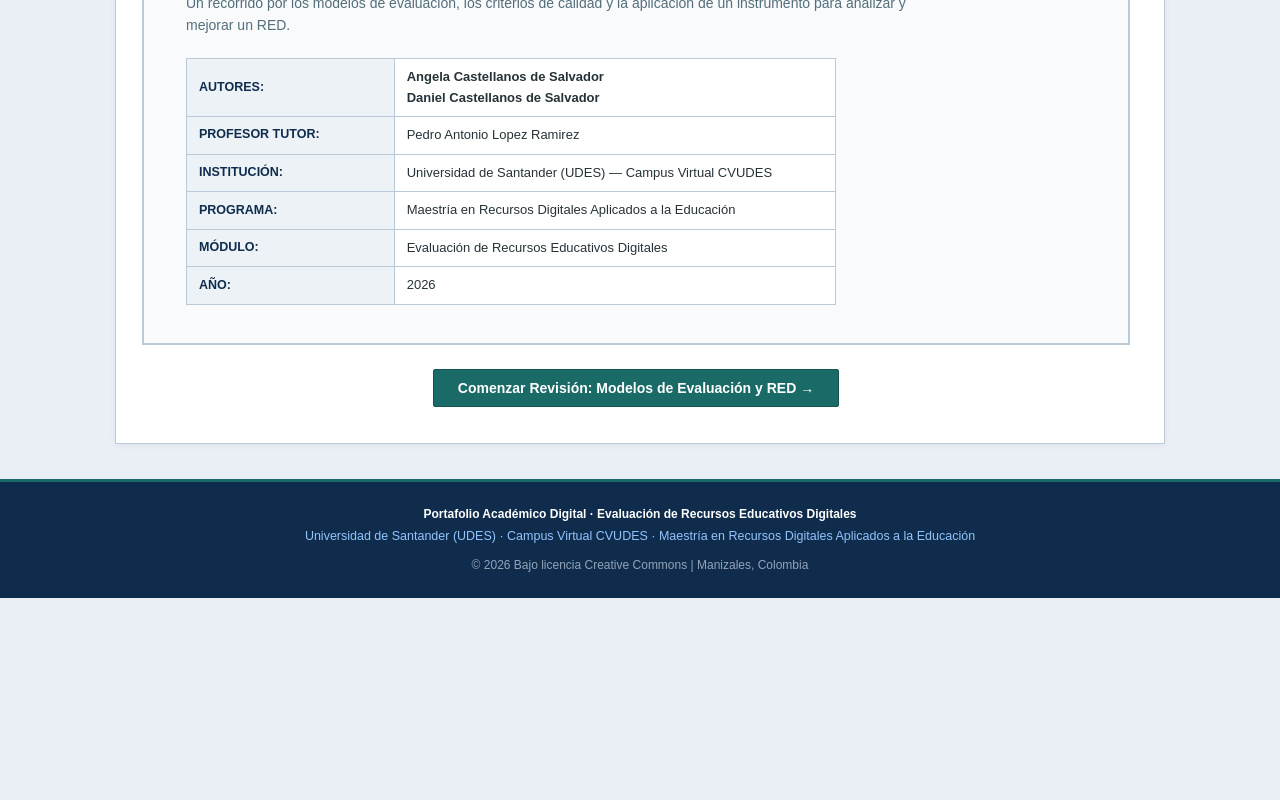
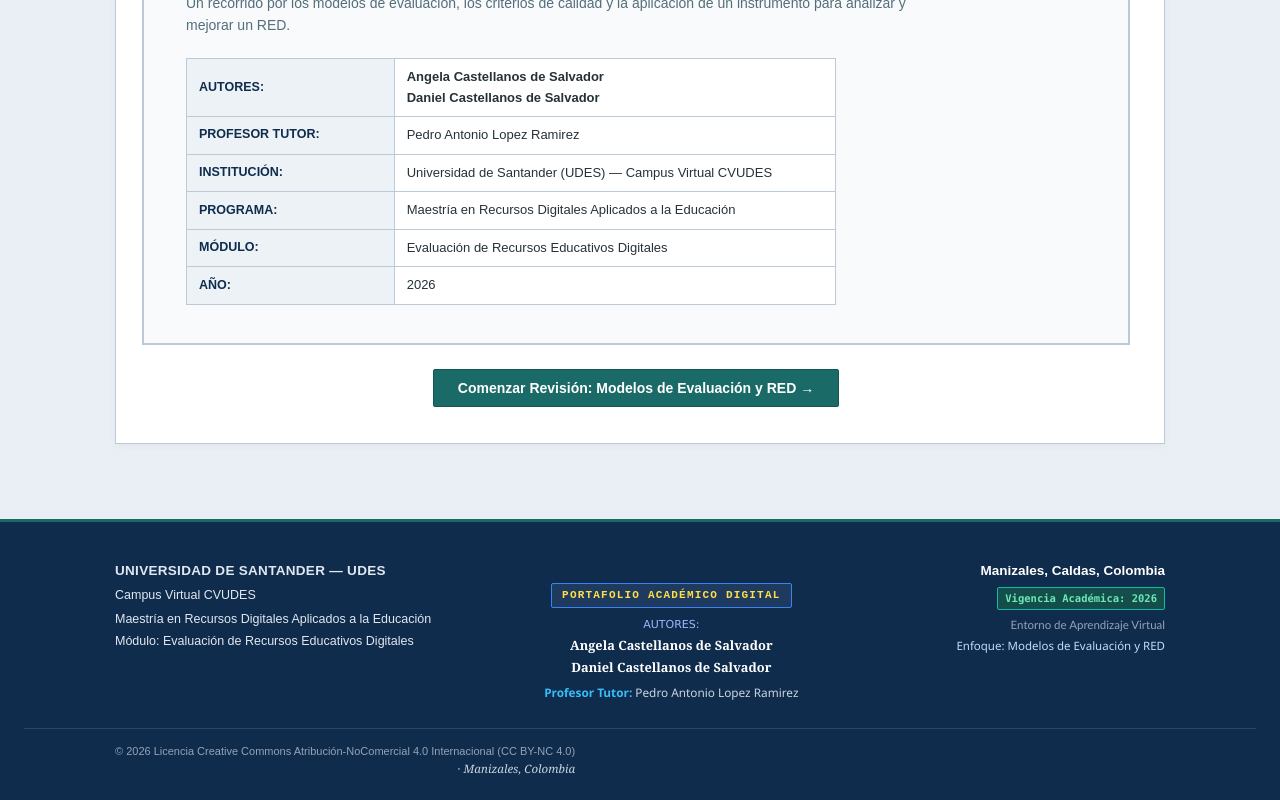
Before and after one commit to sarra232/angelas-project, a React (Vite) app: page / in a window 1280 px wide. Shown: the part 419-1219 px from the top of the page. Before the commit the page ends 1017 px from the top, so only its background shows below. Built offline with nearby package versions, Linux system fonts and the light colour scheme; the HTML template or start-up script is replaced by a standard one.

Commit message:
feat: add Footer component and academic portfolio stylesheet

```diff
--- a/src/components/Footer.jsx
+++ b/src/components/Footer.jsx
@@ -3,15 +3,52 @@
 export default function Footer() {
   return (
     <footer className="wix-footer">
-      <p>
-        <strong>Portafolio Académico Digital · Evaluación de Recursos Educativos Digitales</strong>
-      </p>
-      <p style={{ color: '#93c5fd', fontSize: '12.5px' }}>
-        Universidad de Santander (UDES) · Campus Virtual CVUDES · Maestría en Recursos Digitales Aplicados a la Educación
-      </p>
-      <p style={{ color: '#94a3b8', fontSize: '12px', marginTop: '10px' }}>
-        © 2026 Bajo licencia Creative Commons | Manizales, Colombia
-      </p>
+      <div className="wix-footer-container">
+        {/* Bloque 1: Alineado a la izquierda con tipografía institucional */}
+        <div className="wix-footer-col wix-footer-left">
+          <h4 className="wix-footer-inst-title">UNIVERSIDAD DE SANTANDER — UDES</h4>
+          <p className="wix-footer-campus">Campus Virtual CVUDES</p>
+          <p className="wix-footer-program">
+            Maestría en Recursos Digitales Aplicados a la Educación
+          </p>
+          <p className="wix-footer-module">
+            Módulo: Evaluación de Recursos Educativos Digitales
+          </p>
+        </div>
+
+        {/* Bloque 2: Centrado con tipografía de portada / académica */}
+        <div className="wix-footer-col wix-footer-center">
+          <div className="wix-footer-badge">PORTAFOLIO ACADÉMICO DIGITAL</div>
+          <div className="wix-footer-authors-box">
+            <span className="wix-footer-role-label">Autores:</span>
+            <p className="wix-footer-author-name">Angela Castellanos de Salvador</p>
+            <p className="wix-footer-author-name">Daniel Castellanos de Salvador</p>
+          </div>
+          <p className="wix-footer-tutor">
+            <strong>Profesor Tutor:</strong> Pedro Antonio Lopez Ramirez
+          </p>
+        </div>
+
+        {/* Bloque 3: Alineado a la derecha con datos de ubicación */}
+        <div className="wix-footer-col wix-footer-right">
+          <h5 className="wix-footer-city-title">Manizales, Caldas, Colombia</h5>
+          <p className="wix-footer-year-tag">Vigencia Académica: 2026</p>
+          <p className="wix-footer-detail">Entorno de Aprendizaje Virtual</p>
+          <p className="wix-footer-method">Enfoque: Modelos de Evaluación y RED</p>
+        </div>
+      </div>
+
+      {/* Franja Inferior Separada con Licencia */}
+      <div className="wix-footer-bottom">
+        <div className="wix-footer-bottom-inner">
+          <p className="wix-footer-cc-text">
+            © 2026     Licencia Creative Commons  Atribución-NoComercial 4.0 Internacional      (CC BY-NC 4.0)
+            <p className="wix-footer-sede-text">
+              · Manizales, Colombia
+            </p>
+          </p>
+        </div>
+      </div>
     </footer>
   );
 }
--- a/src/index.css
+++ b/src/index.css
@@ -706,24 +706,189 @@
 }
 
 /* ==========================================================================
-   13. Pie de Página Institucional (Manizales, Colombia)
+   13. Pie de Página Institucional (Espacioso, multialineado y con fuentes variadas)
    ========================================================================== */
 .wix-footer {
   background: var(--wix-navy);
   color: #cbd5e1;
-  text-align: center;
-  padding: 20px 16px;
-  font-size: 12px;
-  border-top: 3px solid var(--wix-teal);
-  margin-top: auto;
+  padding: 38px 24px 22px;
+  border-top: 3.5px solid var(--wix-teal);
+  margin-top: 40px;
 }
 
-.wix-footer p {
-  margin: 3px 0;
+.wix-footer-container {
+  max-width: 1050px;
+  margin: 0 auto;
+  display: grid;
+  grid-template-columns: 1.2fr 1fr 1fr;
+  gap: 24px;
+  align-items: start;
 }
 
-.wix-footer strong {
+/* Columna Izquierda: Institución (alineada a la izquierda, misma fuente y color uniforme) */
+.wix-footer-left {
+  text-align: left;
+  font-family: Arial, 'Segoe UI', Tahoma, sans-serif;
+  color: #e2e8f0;
+}
+
+.wix-footer-inst-title {
+  font-family: inherit;
+  color: #e2e8f0;
+  font-size: 13.5px;
+  font-weight: bold;
+  letter-spacing: 0.3px;
+  margin-bottom: 5px;
+}
+
+.wix-footer-campus {
+  font-family: inherit;
+  color: #e2e8f0;
+  font-size: 12.5px;
+  margin-bottom: 4px;
+}
+
+.wix-footer-program {
+  font-family: inherit;
+  font-style: normal;
+  color: #e2e8f0;
+  font-size: 12.5px;
+  line-height: 1.45;
+  margin-bottom: 4px;
+}
+
+.wix-footer-module {
+  font-family: inherit;
+  color: #e2e8f0;
+  font-size: 12.5px;
+  margin: 0;
+}
+
+/* Columna Central: Portafolio y Autores (centrada y desfasada hacia abajo) */
+.wix-footer-center {
+  text-align: center;
+  padding: 0 10px;
+  margin-top: 22px;
+}
+
+.wix-footer-badge {
+  display: inline-block;
+  font-family: 'Courier New', Courier, monospace;
+  background: #1e3a5f;
+  border: 1px solid #3b82f6;
+  color: #fde047;
+  font-size: 11px;
+  font-weight: bold;
+  letter-spacing: 1.2px;
+  padding: 3px 10px;
+  border-radius: 2px;
+  margin-bottom: 8px;
+}
+
+.wix-footer-authors-box {
+  margin-bottom: 6px;
+}
+
+.wix-footer-role-label {
+  display: block;
+  font-family: 'Lucida Sans', 'Lucida Grande', sans-serif;
+  font-size: 11px;
+  color: #a5b4fc;
+  text-transform: uppercase;
+  margin-bottom: 2px;
+}
+
+.wix-footer-author-name {
+  font-family: Georgia, 'Times New Roman', serif;
   color: #ffffff;
+  font-size: 12.8px;
+  font-weight: bold;
+  margin: 1px 0;
+}
+
+.wix-footer-tutor {
+  font-family: 'Segoe UI', Arial, sans-serif;
+  font-size: 11.8px;
+  color: #cbd5e1;
+  margin-top: 5px;
+}
+
+.wix-footer-tutor strong {
+  color: #38bdf8;
+}
+
+/* Columna Derecha: Ubicación y Datos Técnicos (alineada a la derecha) */
+.wix-footer-right {
+  text-align: right;
+}
+
+.wix-footer-city-title {
+  font-family: Arial, Helvetica, sans-serif;
+  color: #ffffff;
+  font-size: 13.5px;
+  font-weight: bold;
+  margin-bottom: 5px;
+}
+
+.wix-footer-year-tag {
+  display: inline-block;
+  font-family: 'Lucida Console', Monaco, monospace;
+  background: #134e4a;
+  border: 1px solid #14b8a6;
+  color: #6ee7b7;
+  font-size: 10.5px;
+  font-weight: bold;
+  padding: 2px 7px;
+  border-radius: 2px;
+  margin-bottom: 6px;
+}
+
+.wix-footer-detail {
+  font-family: 'Trebuchet MS', sans-serif;
+  font-size: 11.5px;
+  color: #94a3b8;
+  margin-bottom: 3px;
+}
+
+.wix-footer-method {
+  font-family: 'Segoe UI', Tahoma, sans-serif;
+  font-size: 11.5px;
+  color: #bfdbfe;
+  margin: 0;
+}
+
+/* Franja Inferior con Separación */
+.wix-footer-bottom {
+  border-top: 1px solid rgba(255, 255, 255, 0.12);
+  margin-top: 26px;
+  padding-top: 14px;
+}
+
+.wix-footer-bottom-inner {
+  max-width: 1050px;
+  margin: 0 auto;
+  display: flex;
+  justify-content: space-between;
+  align-items: center;
+  flex-wrap: wrap;
+  gap: 10px;
+}
+
+.wix-footer-cc-text {
+  font-family: Arial, Helvetica, sans-serif;
+  font-size: 11px;
+  color: #94a3b8;
+  margin: 0;
+  text-align: left;
+}
+
+.wix-footer-sede-text {
+  font-family: Georgia, 'Times New Roman', serif;
+  font-style: italic;
+  font-size: 11.5px;
+  color: #cbd5e1;
+  margin: 0;
+  text-align: right;
 }
 
 /* ==========================================================================
@@ -732,6 +897,31 @@
 @media (max-width: 820px) {
   .wix-grid-3 {
     grid-template-columns: 1fr;
+  }
+
+  .wix-footer-container {
+    grid-template-columns: 1fr;
+    gap: 20px;
+  }
+
+  .wix-footer-left,
+  .wix-footer-center,
+  .wix-footer-right {
+    text-align: center;
+  }
+
+  .wix-footer-center {
+    margin-top: 0;
+  }
+
+  .wix-footer-bottom-inner {
+    flex-direction: column;
+    text-align: center;
+  }
+
+  .wix-footer-cc-text,
+  .wix-footer-sede-text {
+    text-align: center;
   }
 
   .wix-main-container {
```
